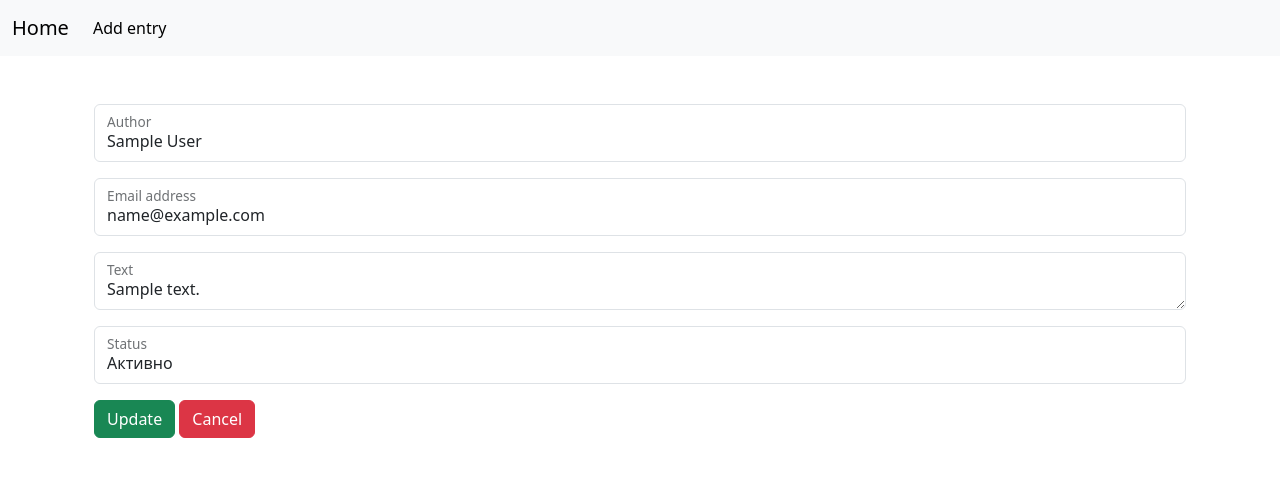
After one commit to azamatclb/arzygulov-azamat-exam7, a Django app: page /entry/update/1 in a window 1280 px wide. The commit adds this page. Shown: the top 477 px of the page. Run offline with Django 5.2, Linux system fonts and the light colour scheme; tables that the repository leaves empty hold one stand-in row (values such as "Sample post").

Commit message:
Написал представления add_entry, delete_entry, update_entry и шаблоны к ним add_entry.html, delete_entry.html, update_entry.html Добавил валидацию

```diff
--- a/webapp/admin.py
+++ b/webapp/admin.py
@@ -8,7 +8,7 @@ from webapp.models import GuestBook
 class GuestBookAdmin(admin.ModelAdmin):
     list_display = ['id', 'author', 'email', 'date_added']
     list_display_links = ['id', 'author', 'email', 'date_added']
-    list_filter = ['date_added', 'id', 'author']
+    list_filter = ['status', 'date_added', 'id', 'author']
     readonly_fields = ['date_added', 'date_updated']
     search_fields = ['id', 'author', 'email', 'date_added']
 
--- a/webapp/models.py
+++ b/webapp/models.py
@@ -9,12 +9,12 @@ status_choices = [
 
 
 class GuestBook(models.Model):
-    author = models.CharField(max_length=100, null=False, blank=False)
-    email = models.EmailField(null=False, blank=False)
-    text = models.TextField(null=False, blank=False)
-    date_added = models.DateTimeField(auto_now_add=True)
-    date_updated = models.DateTimeField(auto_now=True)
-    status = models.CharField(max_length=10, choices=status_choices, default='active')
+    author = models.CharField(max_length=100, null=False, blank=False, verbose_name='Автор')
+    email = models.EmailField(null=False, blank=False, verbose_name='Эмейл')
+    text = models.TextField(null=False, blank=False, verbose_name='Текст записи')
+    date_added = models.DateTimeField(auto_now_add=True,verbose_name='Дата создания')
+    date_updated = models.DateTimeField(auto_now=True, verbose_name='Дата изменения')
+    status = models.CharField(max_length=10, choices=status_choices, default='active', verbose_name='Статус')
 
     def __str__(self):
         return f"{self.id} {self.author} {self.email} {self.date_added} {self.date_updated}"
--- a/webapp/templates/base.html
+++ b/webapp/templates/base.html
@@ -14,9 +14,24 @@
     {% endblock %}
 
 
-
 </head>
 <body>
+<nav class="navbar navbar-expand-lg bg-body-tertiary">
+    <div class="container-fluid">
+        <a class="navbar-brand" href="{% url 'index' %}">Home</a>
+        <button class="navbar-toggler" type="button" data-bs-toggle="collapse" data-bs-target="#navbarNav"
+                aria-controls="navbarNav" aria-expanded="false" aria-label="Toggle navigation">
+            <span class="navbar-toggler-icon"></span>
+        </button>
+        <div class="collapse navbar-collapse" id="navbarNav">
+            <ul class="navbar-nav">
+                <li class="nav-item">
+                    <a class="nav-link active" aria-current="page" href="{% url 'add_entry' %}">Add entry</a>
+                </li>
+            </ul>
+        </div>
+    </div>
+</nav>
 {% block content %}
 
 
--- /dev/null
+++ b/webapp/templates/partial/input_form.html
@@ -0,0 +1,38 @@
+{% block content %}
+<div class="container mt-5">
+    <form method="post">
+        {% csrf_token %}
+        <div class="form-floating mb-3">
+            <input value="{{ entry.author }}" name="author" class="form-control" id="floatingInputAuthor" placeholder="Author" required>
+            <label for="floatingInputAuthor">Author</label>
+            {% if errors.author %}
+                <div class="text-danger">{{ errors.author }}</div>
+            {% endif %}
+        </div>
+        <div class="form-floating mb-3">
+            <input value="{{ entry.email }}" type="email" name="email" class="form-control" id="floatingInputEmail" placeholder="name@example.com" required>
+            <label for="floatingInputEmail">Email address</label>
+            {% if errors.email %}
+                <div class="text-danger">{{ errors.email }}</div>
+            {% endif %}
+        </div>
+        <div class="form-floating mb-3">
+            <textarea name="text" class="form-control" id="floatingInputText" placeholder="Text" required>{{ entry.text }}</textarea>
+            <label for="floatingInputText">Text</label>
+            {% if errors.text %}
+                <div class="text-danger">{{ errors.text }}</div>
+            {% endif %}
+        </div>
+        <div class="form-floating mb-3">
+            <select name="status" id="status" class="form-control" required>
+                {% for choice in status_choices %}
+                    <option value="{{ choice.0 }}" {% if entry.status == choice.0 %}selected{% endif %}>{{ choice.1 }}</option>
+                {% endfor %}
+            </select>
+            <label for="status">Status</label>
+        </div>
+        <button type="submit" class="btn btn-success">{{ button_text }}</button>
+        <a href="{% url 'index' %}" class="btn btn-danger">Cancel</a>
+    </form>
+</div>
+{% endblock %}
--- /dev/null
+++ b/webapp/templates/update_entry.html
@@ -0,0 +1,14 @@
+{% extends 'base.html' %}
+
+{% block title %}
+    <title>Update entry</title>
+{% endblock %}
+
+{% block content %}
+<div class="container mt-5">
+    <form action="{% url 'update_entry' entry.pk %}" method="post">
+        {% csrf_token %}
+        {% include 'partial/input_form.html' with entry=entry status_choices=status_choices button_text='Update' %}
+    </form>
+</div>
+{% endblock %}
--- a/webapp/urls.py
+++ b/webapp/urls.py
@@ -1,7 +1,10 @@
 from django.urls import path
 
-from webapp.views import index
+from webapp.views import index, add_entry, delete_entry, update_entry
 
 urlpatterns = [
-    path('', index, name='index')
+    path('', index, name='index'),
+    path('entry/add', add_entry, name='add_entry'),
+    path('entry/delete/<int:pk>/', delete_entry, name='delete_entry'),
+    path('entry/update/<int:pk>', update_entry, name='update_entry')
 ]
--- a/webapp/views.py
+++ b/webapp/views.py
@@ -1,10 +1,76 @@
-from django.shortcuts import render
-
+from django.shortcuts import render, redirect, get_object_or_404
 from webapp.models import GuestBook
-
+from webapp.validate import entry_validate
 
 # Create your views here.
+
+status_choices = [
+    ('active', 'Активно'),
+    ('blocked', 'Заблокировано')
+]
+
 
 def index(request):
     entries = GuestBook.objects.filter(status='active')
     return render(request, 'index.html', context={'entries': entries})
+
+
+def add_entry(request):
+    if request.method == 'POST':
+        author = request.POST.get('author')
+        email = request.POST.get('email')
+        text = request.POST.get('text')
+        status = request.POST.get('status')
+
+        entry = GuestBook(
+            author=author,
+            email=email,
+            text=text,
+            status=status
+        )
+
+        errors = entry_validate(entry)
+        if not errors:
+            entry.save()
+            return redirect('index')
+        else:
+            return render(request, 'add_entry.html',
+                          context={'status_choices': status_choices, 'button_text': 'Add', 'errors': errors})
+
+    return render(request, 'add_entry.html', context={'status_choices': status_choices, 'button_text': 'Add'})
+
+
+def update_entry(request, pk):
+    entry = get_object_or_404(GuestBook, pk=pk)
+    if request.method == "POST":
+        author = request.POST.get('author')
+        email = request.POST.get('email')
+        text = request.POST.get('text')
+        status = request.POST.get('status')
+
+        entry.author = author
+        entry.email = email
+        entry.text = text
+        entry.status = status
+
+        errors = entry_validate(entry)
+        if not errors:
+            entry.save()
+            return redirect('index')
+        else:
+            return render(request, 'update_entry.html',
+                          context={"entry": entry, "status_choices": status_choices, 'errors': errors})
+
+    return render(request, 'update_entry.html', context={"entry": entry, "status_choices": status_choices})
+
+
+def delete_entry(request, pk):
+    entry = get_object_or_404(GuestBook, pk=pk)
+    if request.method == "POST":
+        user_email = request.POST.get('email')
+        if entry.email == user_email:
+            entry.delete()
+            return redirect('index')
+        else:
+            return render(request, 'delete_entry.html', context={'entry': entry, 'error': 'Incorrect email'})
+    return render(request, 'delete_entry.html', context={'entry': entry})
```
Also changed, not shown: webapp/templates/add_entry.html (added, +14 -0 lines), webapp/templates/delete_entry.html (added, +27 -0 lines), webapp/templates/index.html (+4 -4 lines), webapp/validate.py (added, +19 -0 lines), webapp/migrations/0003_alter_guestbook_author_alter_guestbook_date_added_and_more.py (added).
